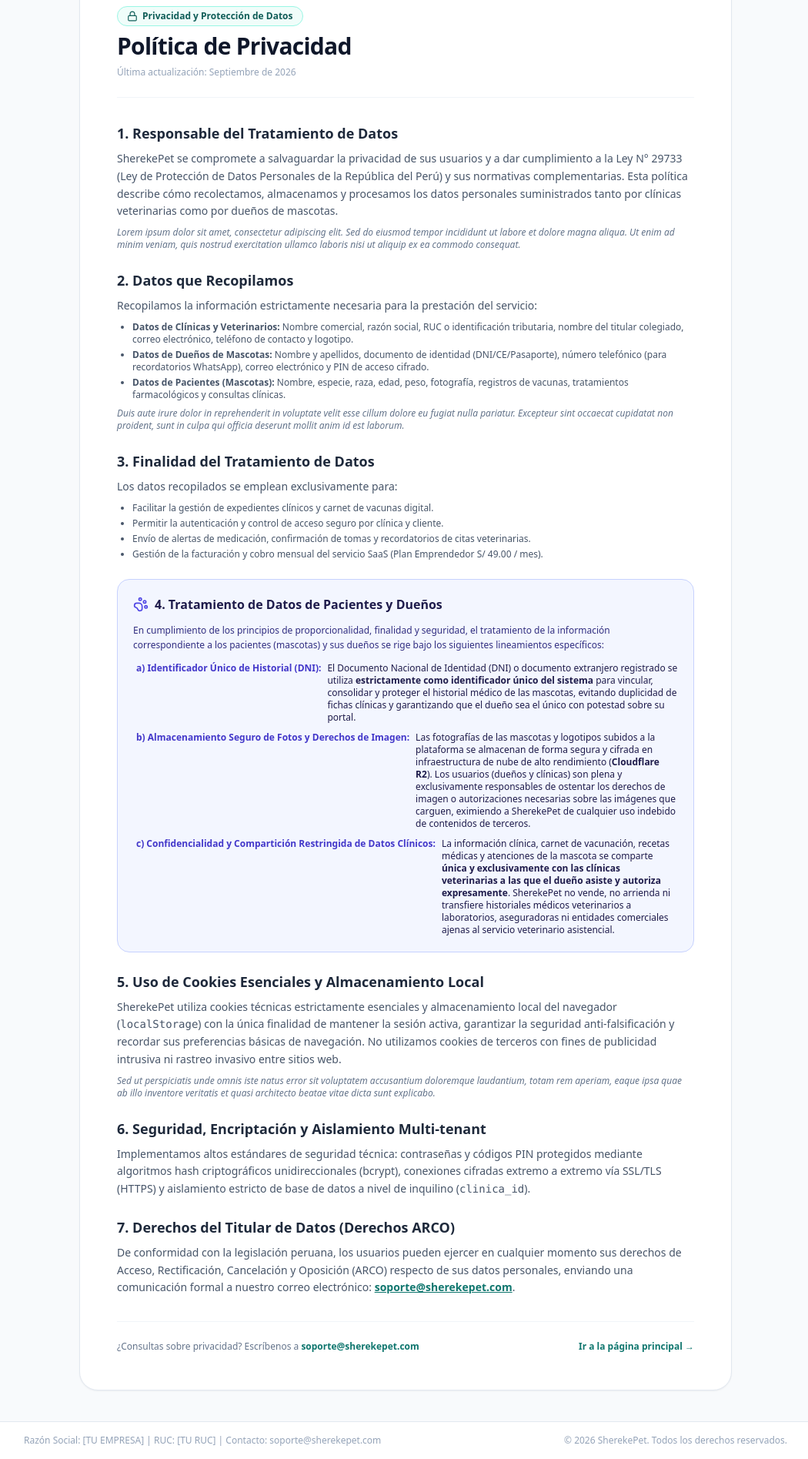
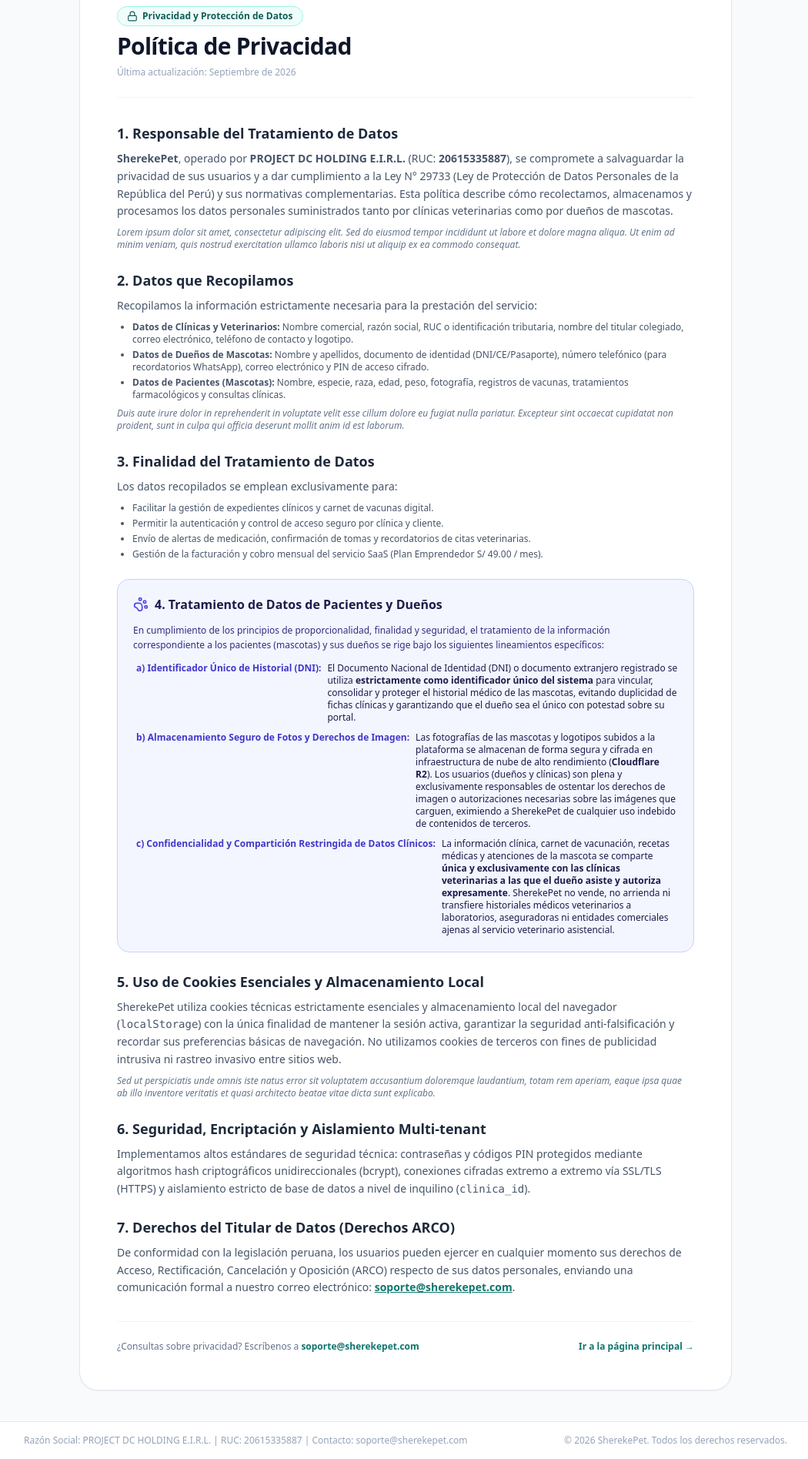
Before and after one commit to Layfom22/sherekepet-app, a FastAPI app: page /politica-privacidad in a window 1280 px wide. Shown: the part 146-2041 px from the top of the page at 77% size, without its empty margins (113-1163 px from the left). Run offline with FastAPI, Linux system fonts and the light colour scheme; some libraries are stand-ins or nearby versions.

Commit message:
chore: Actualizar Razon Social PROJECT DC HOLDING E.I.R.L. y RUC 20615335887 en textos legales y footer

```diff
--- a/app/core/config.py
+++ b/app/core/config.py
@@ -46,7 +46,7 @@ class Settings(BaseSettings):
     # Pasarela de Pagos SaaS (Mercado Pago & Yape/Plin Directo)
     MP_ACCESS_TOKEN: str = ""
     MP_PUBLIC_KEY: str = ""
-    YAPE_PLIN_TITULAR: str = "SherekePet SaaS"
+    YAPE_PLIN_TITULAR: str = "PROJECT DC HOLDING E.I.R.L."
     YAPE_PLIN_NUMERO: str = "999 888 777"
     YAPE_PLIN_QR_URL: str = ""
     SOPORTE_EMAIL: str = "roggerjjj@gmail.com"
--- a/app/templates/landing.html
+++ b/app/templates/landing.html
@@ -344,7 +344,7 @@
                         <span class="text-slate-400">v0.3.0</span>
                     </div>
                     <p class="text-[11px] text-slate-500 font-medium">
-                        Razón Social: [TU EMPRESA] | RUC: [TU RUC] | Contacto: <a href="mailto:soporte@sherekepet.com" class="text-teal-700 hover:underline">soporte@sherekepet.com</a>
+                        Razón Social: PROJECT DC HOLDING E.I.R.L. | RUC: 20615335887 | Contacto: <a href="mailto:soporte@sherekepet.com" class="text-teal-700 hover:underline">soporte@sherekepet.com</a>
                     </p>
                 </div>
 
--- a/app/templates/legal/politica_privacidad.html
+++ b/app/templates/legal/politica_privacidad.html
@@ -73,7 +73,7 @@
                         <span>1. Responsable del Tratamiento de Datos</span>
                     </h2>
                     <p>
-                        SherekePet se compromete a salvaguardar la privacidad de sus usuarios y a dar cumplimiento a la Ley N° 29733 (Ley de Protección de Datos Personales de la República del Perú) y sus normativas complementarias. Esta política describe cómo recolectamos, almacenamos y procesamos los datos personales suministrados tanto por clínicas veterinarias como por dueños de mascotas.
+                        <strong>SherekePet</strong>, operado por <strong>PROJECT DC HOLDING E.I.R.L.</strong> (RUC: <strong>20615335887</strong>), se compromete a salvaguardar la privacidad de sus usuarios y a dar cumplimiento a la Ley N° 29733 (Ley de Protección de Datos Personales de la República del Perú) y sus normativas complementarias. Esta política describe cómo recolectamos, almacenamos y procesamos los datos personales suministrados tanto por clínicas veterinarias como por dueños de mascotas.
                     </p>
                     <p class="text-xs text-slate-500 italic">
                         Lorem ipsum dolor sit amet, consectetur adipiscing elit. Sed do eiusmod tempor incididunt ut labore et dolore magna aliqua. Ut enim ad minim veniam, quis nostrud exercitation ullamco laboris nisi ut aliquip ex ea commodo consequat.
@@ -181,7 +181,7 @@
     <!-- Footer Simple -->
     <footer class="w-full border-t border-slate-200 bg-white py-4 text-center text-xs text-slate-400">
         <div class="max-w-5xl mx-auto px-4 flex flex-col sm:flex-row items-center justify-between gap-2">
-            <span>Razón Social: [TU EMPRESA] | RUC: [TU RUC] | Contacto: soporte@sherekepet.com</span>
+            <span>Razón Social: PROJECT DC HOLDING E.I.R.L. | RUC: 20615335887 | Contacto: soporte@sherekepet.com</span>
             <span>&copy; 2026 SherekePet. Todos los derechos reservados.</span>
         </div>
     </footer>
--- a/app/templates/legal/politica_reembolsos.html
+++ b/app/templates/legal/politica_reembolsos.html
@@ -152,7 +152,7 @@
     <!-- Footer Simple -->
     <footer class="w-full border-t border-slate-200 bg-white py-4 text-center text-xs text-slate-400">
         <div class="max-w-5xl mx-auto px-4 flex flex-col sm:flex-row items-center justify-between gap-2">
-            <span>Razón Social: [TU EMPRESA] | RUC: [TU RUC] | Contacto: soporte@sherekepet.com</span>
+            <span>Razón Social: PROJECT DC HOLDING E.I.R.L. | RUC: 20615335887 | Contacto: soporte@sherekepet.com</span>
             <span>&copy; 2026 SherekePet. Todos los derechos reservados.</span>
         </div>
     </footer>
--- a/app/templates/legal/terminos_condiciones.html
+++ b/app/templates/legal/terminos_condiciones.html
@@ -165,7 +165,7 @@
     <!-- Footer Simple -->
     <footer class="w-full border-t border-slate-200 bg-white py-4 text-center text-xs text-slate-400">
         <div class="max-w-5xl mx-auto px-4 flex flex-col sm:flex-row items-center justify-between gap-2">
-            <span>Razón Social: [TU EMPRESA] | RUC: [TU RUC] | Contacto: soporte@sherekepet.com</span>
+            <span>Razón Social: PROJECT DC HOLDING E.I.R.L. | RUC: 20615335887 | Contacto: soporte@sherekepet.com</span>
             <span>&copy; 2026 SherekePet. Todos los derechos reservados.</span>
         </div>
     </footer>
--- a/app/templates/planes.html
+++ b/app/templates/planes.html
@@ -489,7 +489,7 @@
                         <span class="text-slate-400">v0.3.0</span>
                     </div>
                     <p class="text-[11px] text-slate-500 font-medium">
-                        Razón Social: [TU EMPRESA] | RUC: [TU RUC] | Contacto: <a href="mailto:soporte@sherekepet.com" class="text-teal-700 hover:underline">soporte@sherekepet.com</a>
+                        Razón Social: PROJECT DC HOLDING E.I.R.L. | RUC: 20615335887 | Contacto: <a href="mailto:soporte@sherekepet.com" class="text-teal-700 hover:underline">soporte@sherekepet.com</a>
                     </p>
                 </div>
 
```
Also changed, not shown: tests/test_legal_billing.py (+1 -1 lines).
